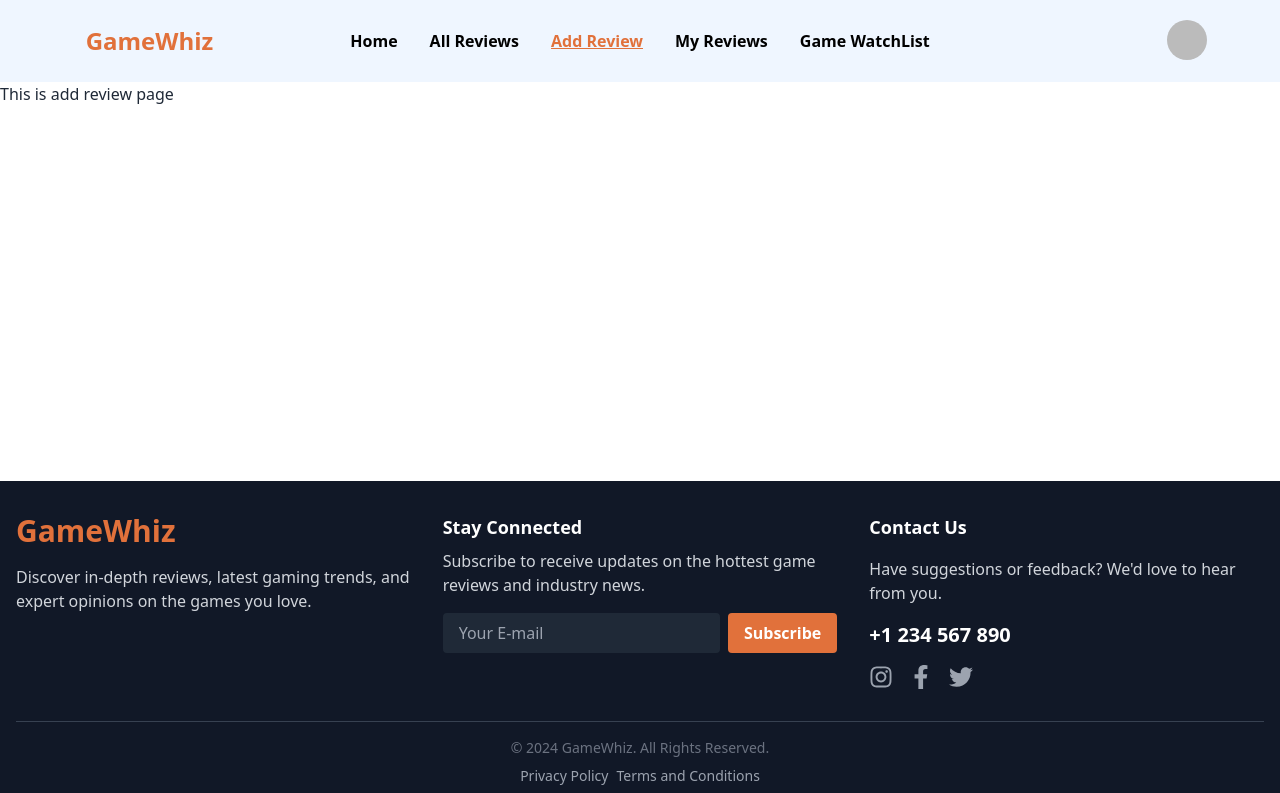
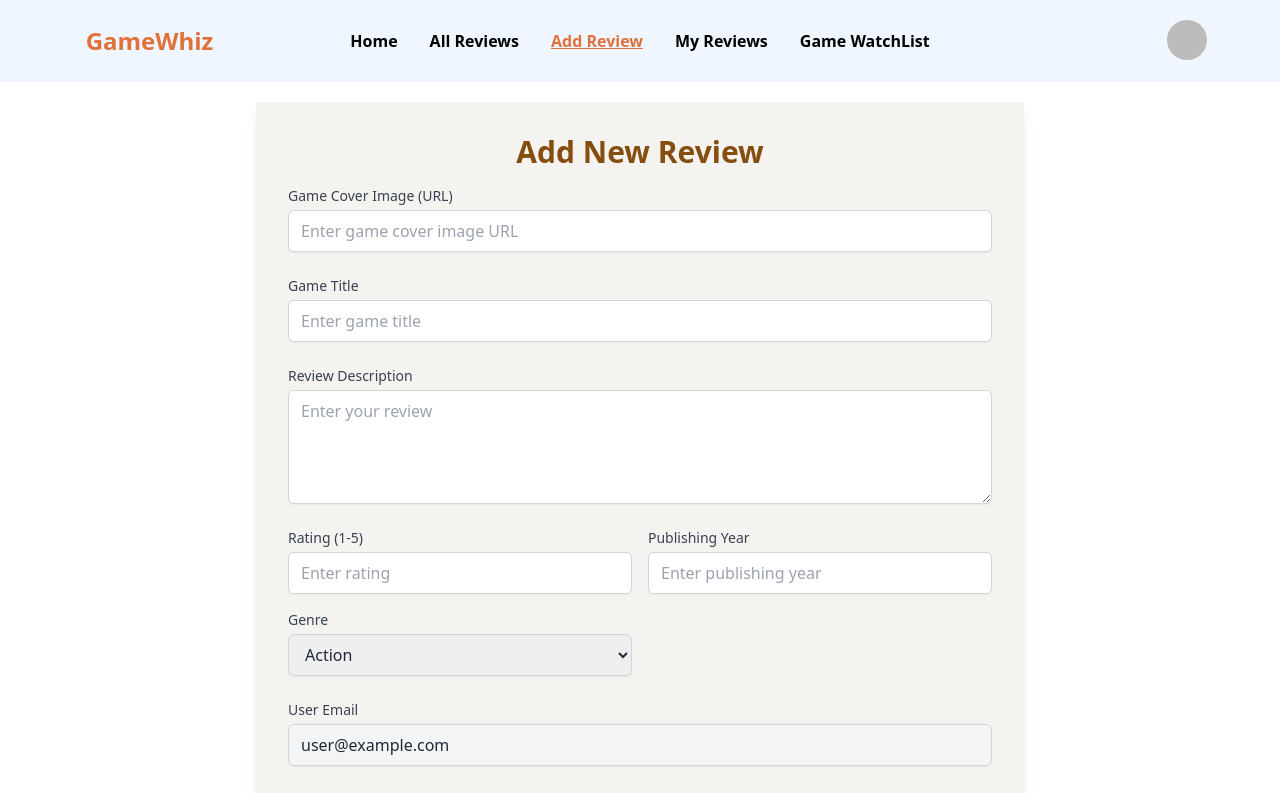
Before and after one commit to IftekarRahmanRuhit/GameWhiz-client-side, a React (Vite) app: page /addreview in a window 1280 px wide. Shown: the top 793 px of the page. Built offline with nearby package versions, Linux system fonts and the light colour scheme; no server answers; sample sign-in values are in the browser's storage.

Commit message:
added addreview section

```diff
--- a/package.json
+++ b/package.json
@@ -18,7 +18,9 @@
     "react-hot-toast": "^2.4.1",
     "react-icons": "^5.4.0",
     "react-router-dom": "^7.0.2",
-    "sort-by": "^1.2.0"
+    "react-tooltip": "^5.28.0",
+    "sort-by": "^1.2.0",
+    "sweetalert2": "^11.14.5"
   },
   "devDependencies": {
     "@eslint/js": "^9.15.0",
--- a/src/Components/Navbar.jsx
+++ b/src/Components/Navbar.jsx
@@ -1,16 +1,14 @@
+
 import { useContext, useState } from "react";
 import { Link, NavLink } from "react-router-dom";
-
 import toast from "react-hot-toast";
 import { FaUserCircle } from "react-icons/fa";
 import { FaUser } from "react-icons/fa";
 import { LuLogIn } from "react-icons/lu";
 import { AuthContext } from "../Provider/AuthProvider";
 
-
 const Navbar = () => {
   const { user, signOutUser, loading } = useContext(AuthContext);
-  console.log(user)
   const [isMenuOpen, setIsMenuOpen] = useState(false);
 
   const handleSignOut = () => {
@@ -49,48 +47,45 @@ const Navbar = () => {
           All Reviews
         </NavLink>
       </li>
-
       {user && (
+        <>
           <li>
             <NavLink
               to="/addreview"
               className={({ isActive }) =>
                 isActive
-                ? "text-[#E1713B] font-semibold underline "
+                  ? "text-[#E1713B] font-semibold underline"
                   : "text-black hover:text-[#E1713B] font-semibold"
               }
             >
               Add Review
             </NavLink>
           </li>
-      )}
-      {user && (
           <li>
             <NavLink
               to="/myreviews"
               className={({ isActive }) =>
                 isActive
-                ? "text-[#E1713B] font-semibold underline "
+                  ? "text-[#E1713B] font-semibold underline"
                   : "text-black hover:text-[#E1713B] font-semibold"
               }
             >
               My Reviews
             </NavLink>
           </li>
-      )}
-      {user && (
           <li>
             <NavLink
               to="/gamewatchlist"
               className={({ isActive }) =>
                 isActive
-                ? "text-[#E1713B] font-semibold underline "
+                  ? "text-[#E1713B] font-semibold underline"
                   : "text-black hover:text-[#E1713B] font-semibold"
               }
             >
               Game WatchList
             </NavLink>
           </li>
+        </>
       )}
     </>
   );
@@ -98,11 +93,9 @@ const Navbar = () => {
   if (loading) {
     return (
       <div className="w-full h-screen flex items-center justify-center">
-        <div className=" bg-base-100 w-full">
-          <div className="text-center">
+        <div className="bg-base-100 w-full">
           <div className="text-center">
             <span className="loading loading-bars loading-md"></span>
-            </div>
           </div>
         </div>
       </div>
@@ -110,7 +103,7 @@ const Navbar = () => {
   }
 
   return (
-    <div className="w-full mx-auto bg-blue-50 md:p-2 max-w-screen-2xl ">
+    <div className="w-full mx-auto bg-blue-50 md:p-2 max-w-screen-2xl">
       <div className="navbar w-full md:w-11/12 mx-auto">
         <div className="navbar-start">
           <div className="dropdown lg:hidden">
@@ -133,7 +126,6 @@ const Navbar = () => {
                 />
               </svg>
             </button>
-
             {isMenuOpen && (
               <ul className="menu menu-sm dropdown-content bg-base-100 rounded-box z-[1] mt-3 w-52 p-2 shadow">
                 {links}
@@ -142,29 +134,29 @@ const Navbar = () => {
           </div>
           <Link
             to="/"
-            className="btn btn-ghost text-2xl text-[#E1713B] font-bold flex justify-center items-center "
+            className="btn btn-ghost text-2xl text-[#E1713B] font-bold flex justify-center items-center"
           >
-            {/* <img className="w-9 h-w-9 rounded-full" src={logo} alt="" /> */}
-            <p className=" text-lg md:text-2xl">GameWhiz</p>
+            <p className="text-lg md:text-2xl">GameWhiz</p>
           </Link>
         </div>
-
         <div className="navbar-center hidden lg:flex">
           <ul className="menu-horizontal space-x-8">{links}</ul>
         </div>
-
         <div className="navbar-end">
           {user ? (
             <div className="flex-none">
               <div className="dropdown dropdown-end">
                 <div
-                  tabindex="0"
+                  tabIndex="0"
                   role="button"
                   className="btn btn-ghost btn-circle avatar"
                 >
-                  <div className="w-10 rounded-full">
+                  <div
+                    className="w-10 rounded-full"
+                    title={user?.displayName || "User"}
+                  >
                     {user?.photoURL ? (
-                      <img src={user.photoURL} alt="" />
+                      <img src={user.photoURL} alt="User Profile" />
                     ) : (
                       <p className="text-2xl">
                         <FaUserCircle />
@@ -173,19 +165,16 @@ const Navbar = () => {
                   </div>
                 </div>
                 <ul
-                  tabindex="0"
+                  tabIndex="0"
                   className="menu menu-sm dropdown-content bg-base-100 rounded-box z-[1] mt-3 w-52 p-2 shadow"
                 >
                   <div className="card-body p-2 w-full">
-                    <span className="text-lg font-bold"></span>
-
-                    <span className="text-gray-800 font-bold text-xl block overflow-hidden text-ellipsis whitespace-nowrap max-w-full text-center">
+                    <span className="text-gray-800 font-bold text-xl text-center block">
                       {user?.displayName}
                     </span>
-                    <span className="text-gray-800 font-bold block overflow-hidden text-ellipsis whitespace-nowrap max-w-full text-center">
+                    <span className="text-gray-800 font-bold text-center block">
                       {user?.email}
                     </span>
-
                     <div className="card-actions">
                       <button
                         onClick={handleSignOut}
@@ -221,4 +210,4 @@ const Navbar = () => {
   );
 };
 
-export default Navbar;
+export default Navbar
--- a/src/Components/Pages/AddReview.jsx
+++ b/src/Components/Pages/AddReview.jsx
@@ -1,11 +1,174 @@
 
 
+import { useContext } from "react";
+import Swal from "sweetalert2";
+import { AuthContext } from "../../Provider/AuthProvider";
+
 const AddReview = () => {
-    return (
+  const { user } = useContext(AuthContext);
+
+  const handleAddReview = (event) => {
+    event.preventDefault();
+
+    const form = event.target;
+    const coverImage = form.coverImage.value;
+    const gameTitle = form.gameTitle.value;
+    const description = form.description.value;
+    const rating = form.rating.value;
+    const year = form.year.value;
+    const genre = form.genre.value;
+
+    const newReview = {
+      coverImage,
+      gameTitle,
+      description,
+      rating: parseInt(rating),
+      year: parseInt(year),
+      genre,
+      userEmail: user?.email,
+      userName: user?.displayName,
+    };
+
+    console.log(newReview);
+
+    fetch("http://localhost:5010/reviews", {
+      method: "POST",
+      headers: {
+        "Content-Type": "application/json",
+      },
+      body: JSON.stringify(newReview),
+    })
+      .then((res) => res.json())
+      .then((data) => {
+        if (data.insertedId) {
+          Swal.fire({
+            title: "Success",
+            text: "Review added successfully!",
+            icon: "success",
+            confirmButtonText: "Cool",
+          });
+          form.reset();
+        }
+      })
+      .catch((error) => console.error("Error:", error));
+  };
+
+  return (
+    <div className="bg-[#F4F3F0] p-8 max-w-3xl mx-auto rounded shadow-lg mt-5 mb-5">
+      <h2 className="text-3xl font-bold text-center mb-4 text-yellow-800">
+        Add New Review
+      </h2>
+      <form className="space-y-6" onSubmit={handleAddReview}>
         <div>
-            This is add review page
+          <label className="block text-sm font-medium text-gray-700">
+            Game Cover Image (URL)
+          </label>
+          <input
+            type="text"
+            name="coverImage"
+            placeholder="Enter game cover image URL"
+            className="mt-1 block w-full px-3 py-2 border border-gray-300 rounded-md shadow-sm focus:outline-none focus:ring focus:ring-[#D2B48C]"
+          />
         </div>
-    );
+        <div>
+          <label className="block text-sm font-medium text-gray-700">
+            Game Title
+          </label>
+          <input
+            type="text"
+            name="gameTitle"
+            placeholder="Enter game title"
+            className="mt-1 block w-full px-3 py-2 border border-gray-300 rounded-md shadow-sm focus:outline-none focus:ring focus:ring-[#D2B48C]"
+          />
+        </div>
+        <div>
+          <label className="block text-sm font-medium text-gray-700">
+            Review Description
+          </label>
+          <textarea
+            name="description"
+            placeholder="Enter your review"
+            className="mt-1 block w-full px-3 py-2 border border-gray-300 rounded-md shadow-sm focus:outline-none focus:ring focus:ring-[#D2B48C]"
+            rows="4"
+          ></textarea>
+        </div>
+        <div className="grid grid-cols-1 sm:grid-cols-2 gap-4">
+          <div>
+            <label className="block text-sm font-medium text-gray-700">
+              Rating (1-5)
+            </label>
+            <input
+              type="number"
+              name="rating"
+              placeholder="Enter rating"
+              min="1"
+              max="5"
+              className="mt-1 block w-full px-3 py-2 border border-gray-300 rounded-md shadow-sm focus:outline-none focus:ring focus:ring-[#D2B48C]"
+            />
+          </div>
+          <div>
+            <label className="block text-sm font-medium text-gray-700">
+              Publishing Year
+            </label>
+            <input
+              type="number"
+              name="year"
+              min="1990"
+              max="3000"
+              placeholder="Enter publishing year "
+              className="mt-1 block w-full px-3 py-2 border border-gray-300 rounded-md shadow-sm focus:outline-none focus:ring focus:ring-[#D2B48C]"
+            />
+          </div>
+          <div>
+            <label className="block text-sm font-medium text-gray-700">
+              Genre
+            </label>
+            <select
+              name="genre"
+              className="mt-1 block w-full px-3 py-2 border border-gray-300 rounded-md shadow-sm focus:outline-none focus:ring focus:ring-[#D2B48C]"
+            >
+              <option value="Action">Action</option>
+              <option value="RPG">RPG</option>
+              <option value="Adventure">Adventure</option>
+              <option value="Sports">Sports</option>
+            </select>
+          </div>
+        </div>
+        <div>
+          <label className="block text-sm font-medium text-gray-700">
+            User Email
+          </label>
+          <input
+            type="email"
+            name="userEmail"
+            value={user?.email || ""}
+            readOnly
+            className="mt-1 block w-full px-3 py-2 border border-gray-300 rounded-md bg-gray-100 shadow-sm focus:outline-none"
+          />
+        </div>
+        <div>
+          <label className="block text-sm font-medium text-gray-700">
+            User Name
+          </label>
+          <input
+            type="text"
+            name="userName"
+            value={user?.displayName || ""}
+            readOnly
+            className="mt-1 block w-full px-3 py-2 border border-gray-300 rounded-md bg-gray-100 shadow-sm focus:outline-none"
+          />
+        </div>
+        <div className="text-center">
+          <button
+            type="submit"
+            className="w-full btn bg-[#D2B48C] hover:bg-yellow-800 hover:text-white text-black font-medium py-2 px-6 rounded"
+          >
+            Add Review
+          </button>
+        </div>
+      </form>
+    </div>
+  );
 };
 
 export default AddReview;
```
Also changed, not shown: 1 other file (tests, documents, lock files or other folders). Lines whose indentation alone changed are shown as unchanged.
